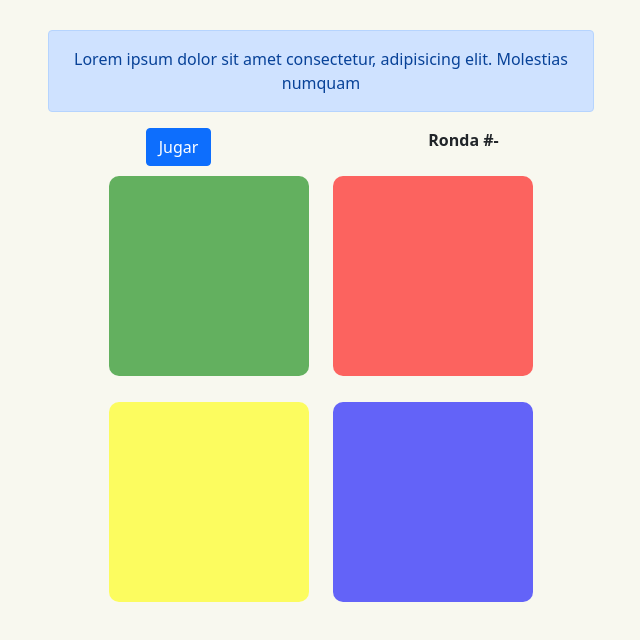
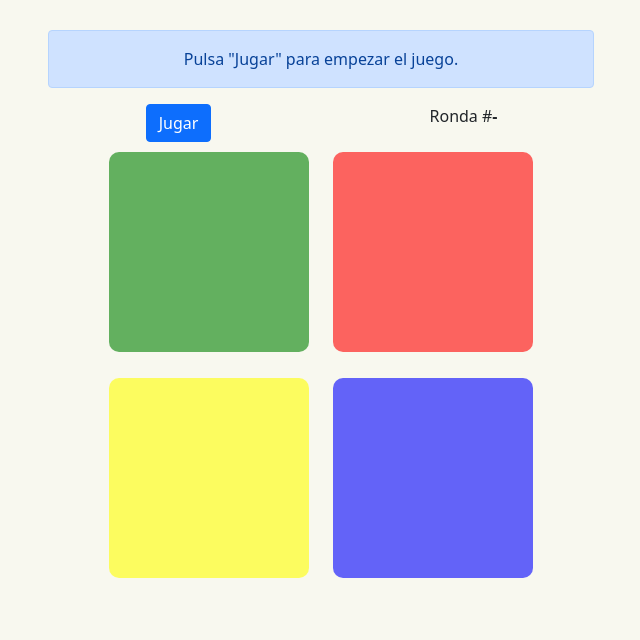
Before and after one commit to redotomi/simon-says, a plain HTML site: page index.html in a window 1280 px wide. Shown: the whole page, without its empty margins (319-959 px from the left). Drawn offline with nearby package versions, Linux system fonts and the light colour scheme.

Commit message:
Agrega id's para facilidad de seleccion desde js

```diff
--- a/index.html
+++ b/index.html
@@ -7,15 +7,14 @@
     <meta name='viewport' content='width=device-width, initial-scale=1'>
     <link href="https://cdn.jsdelivr.net/npm/bootstrap@5.1.3/dist/css/bootstrap.min.css" rel="stylesheet" integrity="sha384-1BmE4kWBq78iYhFldvKuhfTAU6auU8tT94WrHftjDbrCEXSU1oBoqyl2QvZ6jIW3" crossorigin="anonymous">
     <link rel='stylesheet' type='text/css' media='screen' href='main.css'>
-    <script src='main.js'></script>
 </head>
 <body>
     <div class="container">
         <div class="row">
             <div class="col"></div>
             <div class="col-sm-6">
-                <div class="alert alert-primary" role="alert">
-                Lorem ipsum dolor sit amet consectetur, adipisicing elit. Molestias numquam
+                <div class="alert alert-primary" role="alert" id="estado">
+                Pulsa "Jugar" para empezar el juego.
                 </div>
             </div>
           <div class="col"></div>
@@ -24,23 +23,24 @@
         <div class="row">
             <div class="col"></div>
             <div class="col">
-                <button type="button" class="btn btn-primary">Jugar</button>
+                <button type="button" class="btn btn-primary" id="jugar">Jugar</button>
             </div>
             <div class="col">
-                <strong>Ronda #-</strong>
+                Ronda #<strong id="ronda">-</strong>
             </div>
             <div class="col"></div>
-          </div>
-      </div>
+        </div>
+    </div>
 
     <div>
         <div class="cuadro cuadro-0" id="0"></div>
         <div class="cuadro cuadro-1" id="1"></div>
-      </div>
+    </div>
 
-      <div>
+    <div>
         <div class="cuadro cuadro-2" id="2"></div>
         <div class="cuadro cuadro-3" id="3"></div>
-      </div>
+    </div>
+    <script src='main.js'></script>
 </body>
 </html>
```
